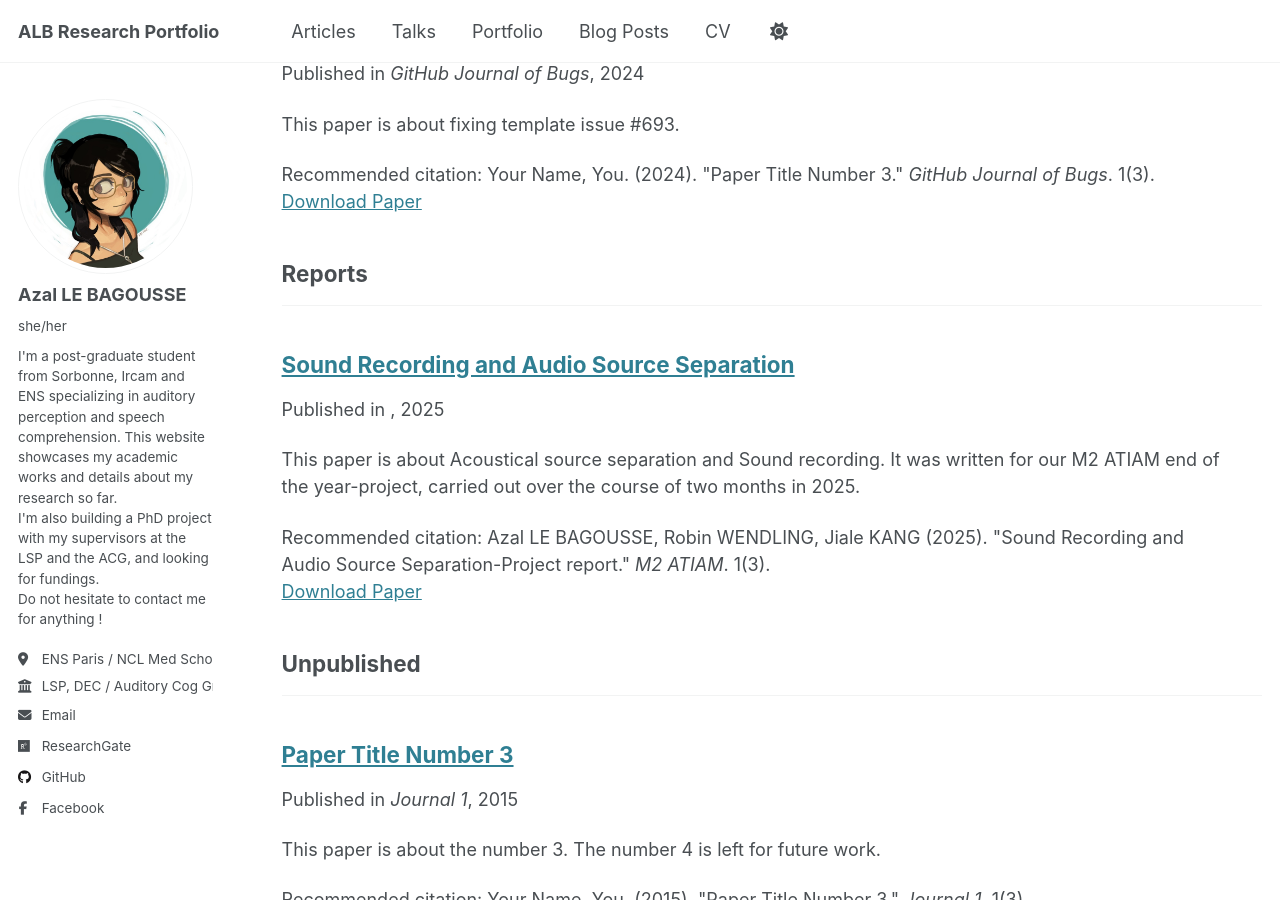
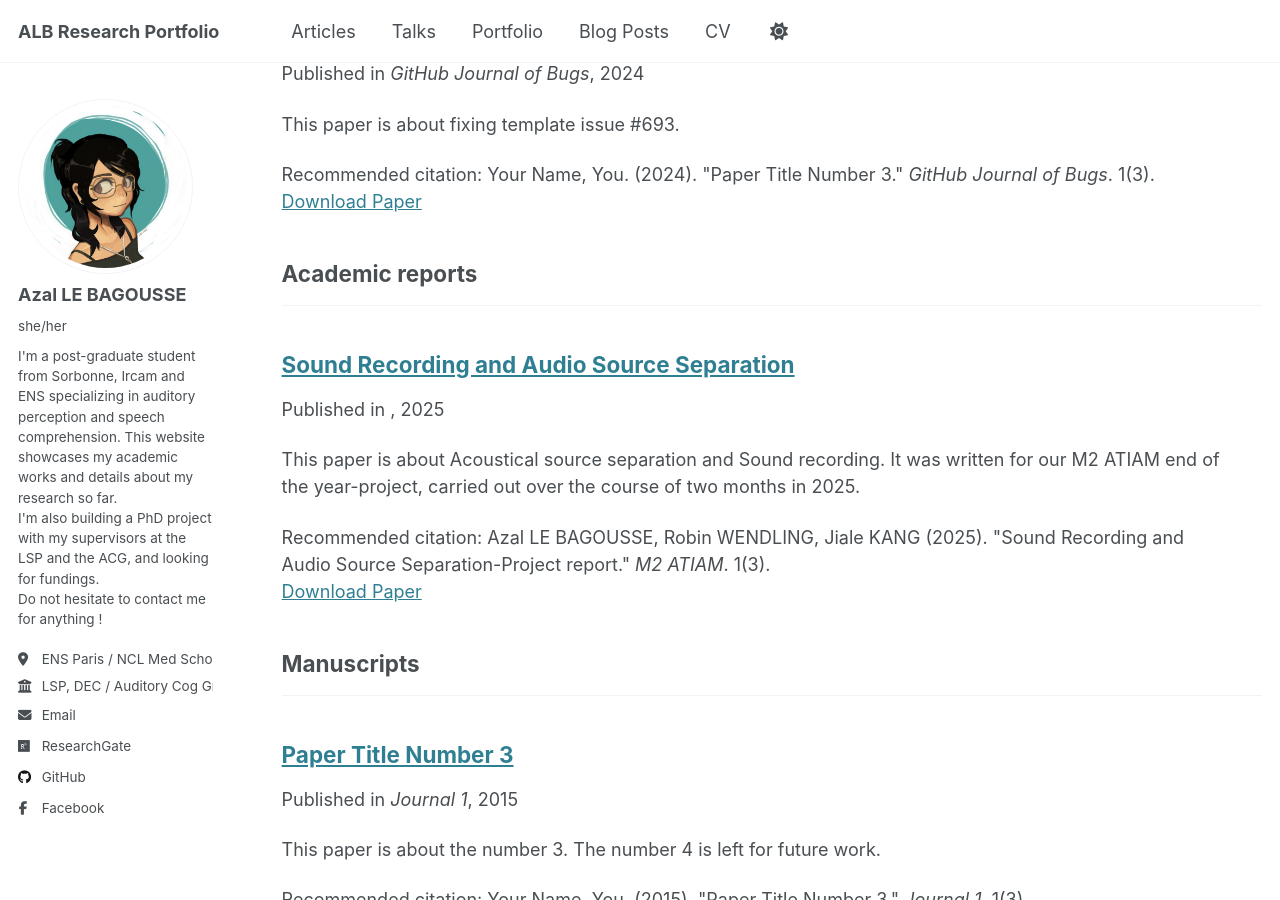
Before and after one commit to azallb/azallb.github.io, a Jekyll site: the page built from _pages/publications.html, in a window 1280 px wide and 900 px high, scrolled down 248 px. Built offline with Jekyll 4.4.1, drawn with Linux system fonts in a browser that asks for light colours.

```diff
--- a/_config.yml
+++ b/_config.yml
@@ -81,13 +81,13 @@ publication_category:
   books:
     title: 'Books'
   articles:
-    title: 'Journal Publications'
+    title: 'Journal Papers'
   conferences:
     title: 'Conference Papers'
   reports:
-    title: 'Reports'
+    title: 'Academic reports'
   manuscripts:
-    title: 'Unpublished'
+    title: 'Manuscripts'
 
 # Site Settings
 teaser                   :  # filename of teaser fallback teaser image placed in /images/, .e.g. "500x300.png"
```
